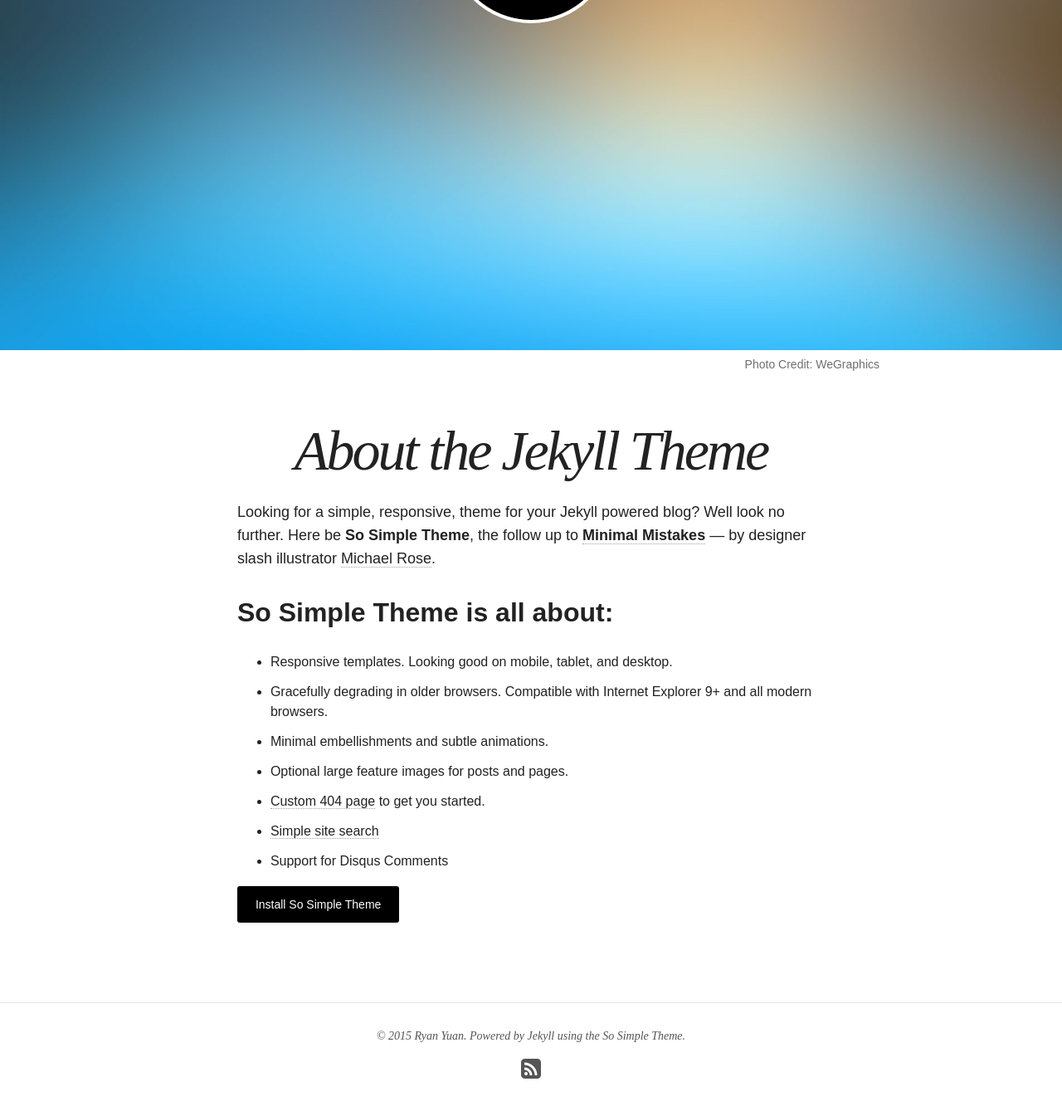
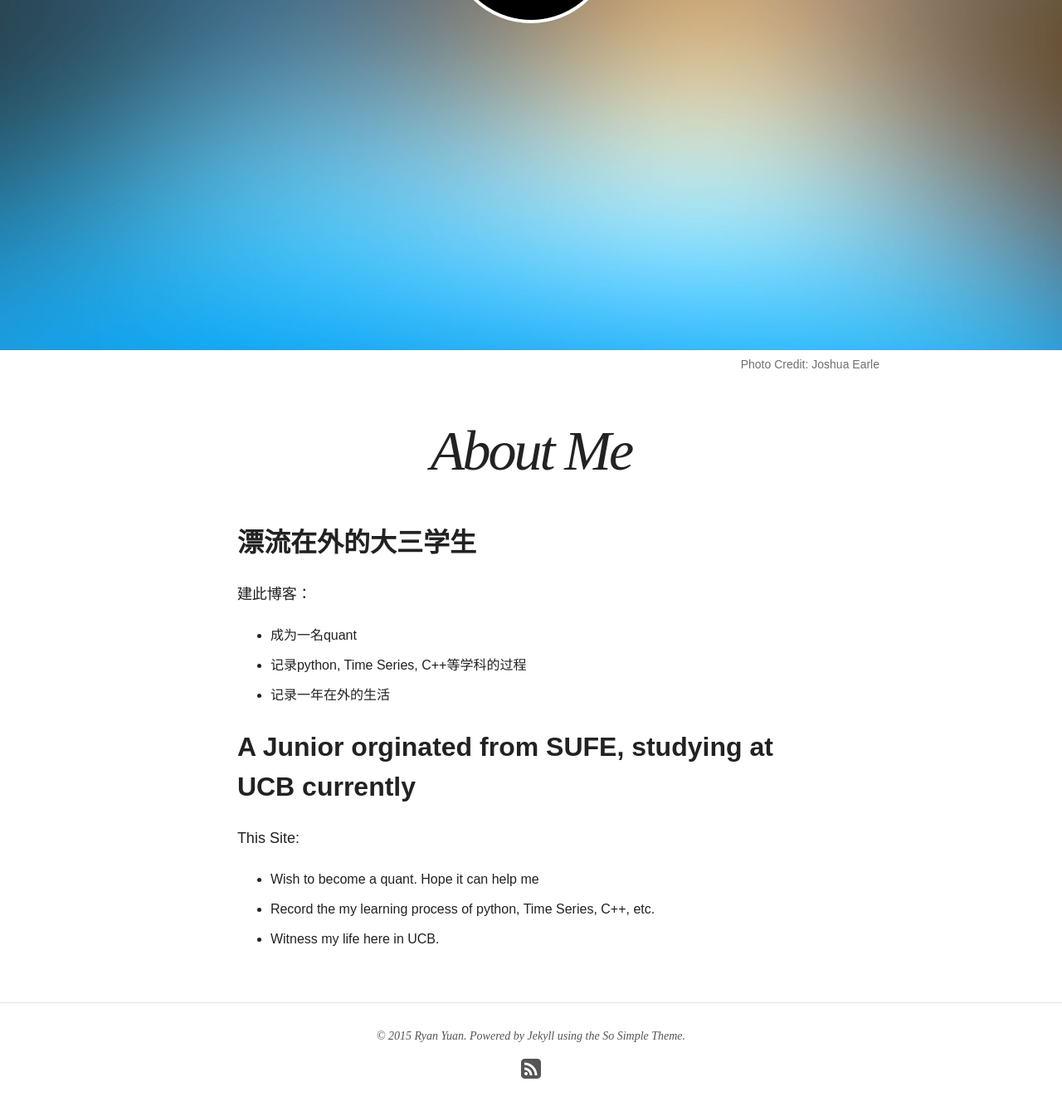
Before and after one commit to ryanyuan42/ryanyuan42.github.io, a Jekyll site: the page built from about/index.md, in a window 1280 px wide and 1400 px high, scrolled down 271 px. Shown: the top 1339 px of the window at 83% size. Built offline with Jekyll 4.4.1, drawn with Linux system fonts in a browser that asks for light colours; nearby versions of some CDN libraries.

Commit message:
Update index.md

```diff
--- a/about/index.md
+++ b/about/index.md
@@ -1,26 +1,24 @@
 ---
 layout: page
-title: About the Jekyll Theme
-excerpt: "So Simple is a responsive Jekyll theme for your words and images."
+title: About Me
+excerpt: "I'm Ryan Yuan"
 modified: 2014-08-08T19:44:38.564948-04:00
 image:
   feature: so-simple-sample-image-4.jpg
-  credit: WeGraphics
-  creditlink: http://wegraphics.net/downloads/free-ultimate-blurred-background-pack/
+  credit: Joshua Earle
+  creditlink: https://unsplash.com/photos/ZMcLVBi9xx4
 ---
 
-Looking for a simple, responsive, theme for your Jekyll powered blog? Well look no further. Here be **So Simple Theme**, the follow up to [**Minimal Mistakes**](http://mmistakes.github.io/minimal-mistakes) --- by designer slash illustrator [Michael Rose](http://mademistakes.com).
+## 漂流在外的大三学生
 
-## So Simple Theme is all about:
+建此博客：
+* 成为一名quant
+* 记录python, Time Series, C++等学科的过程
+* 记录一年在外的生活
 
-* Responsive templates. Looking good on mobile, tablet, and desktop.
-* Gracefully degrading in older browsers. Compatible with Internet Explorer 9+ and all modern browsers.
-* Minimal embellishments and subtle animations.
-* Optional large feature images for posts and pages.
-* [Custom 404 page]({{ site.url }}/404.html) to get you started.
-* [Simple site search](https://github.com/christian-fei/Simple-Jekyll-Search)
-* Support for Disqus Comments
+## A Junior orginated from SUFE, studying at UCB currently
 
-<a markdown="0" href="{{ site.url }}/theme-setup" class="btn">Install So Simple Theme</a>
-
-[^1]: Example: *domain.com/category-name/post-title*
+This Site:
+* Wish to become a quant. Hope it can help me
+* Record the my learning process of python, Time Series, C++, etc.
+* Witness my life here in UCB.
```
